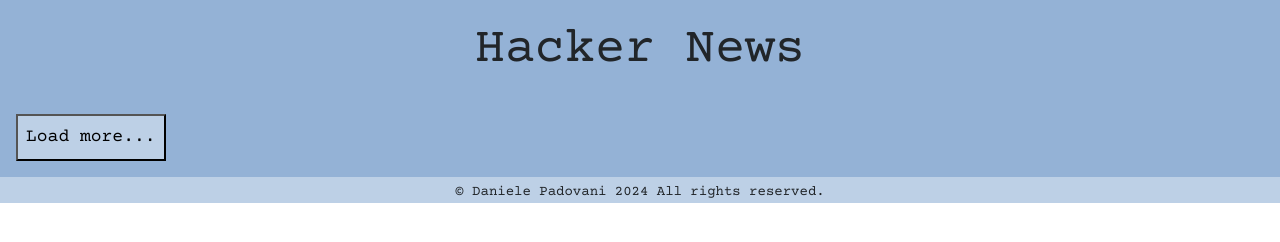
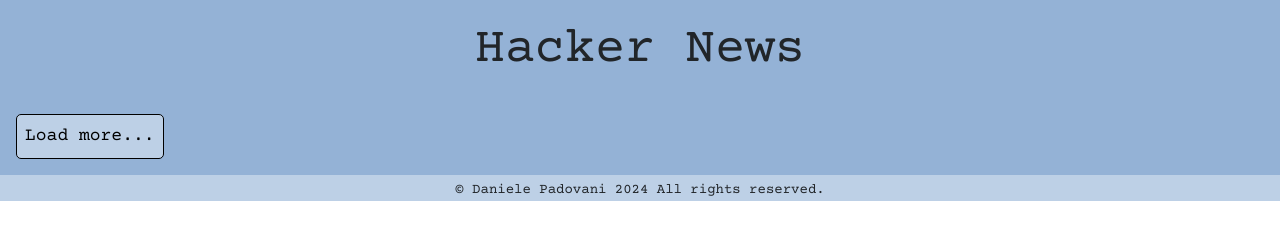
Before and after one commit to Danixpad22/JSAdvanced, a website built with webpack: page index.html in a window 1280 px wide. Built offline with nearby package versions, Linux system fonts and the light colour scheme; no server answers.

Commit message:
migliorie stili

```diff
--- a/src/css/styles.css
+++ b/src/css/styles.css
@@ -67,6 +67,8 @@
   margin-left: 16px;
   margin-bottom: 16px;
   background-color: rgba(255, 255, 255, 0.38);
+  border-radius: 5px;
+  border: 1px solid;
   font-size: 18px;
   padding: 8px;
 }
```
Also changed, not shown: dist/bundle.js.
